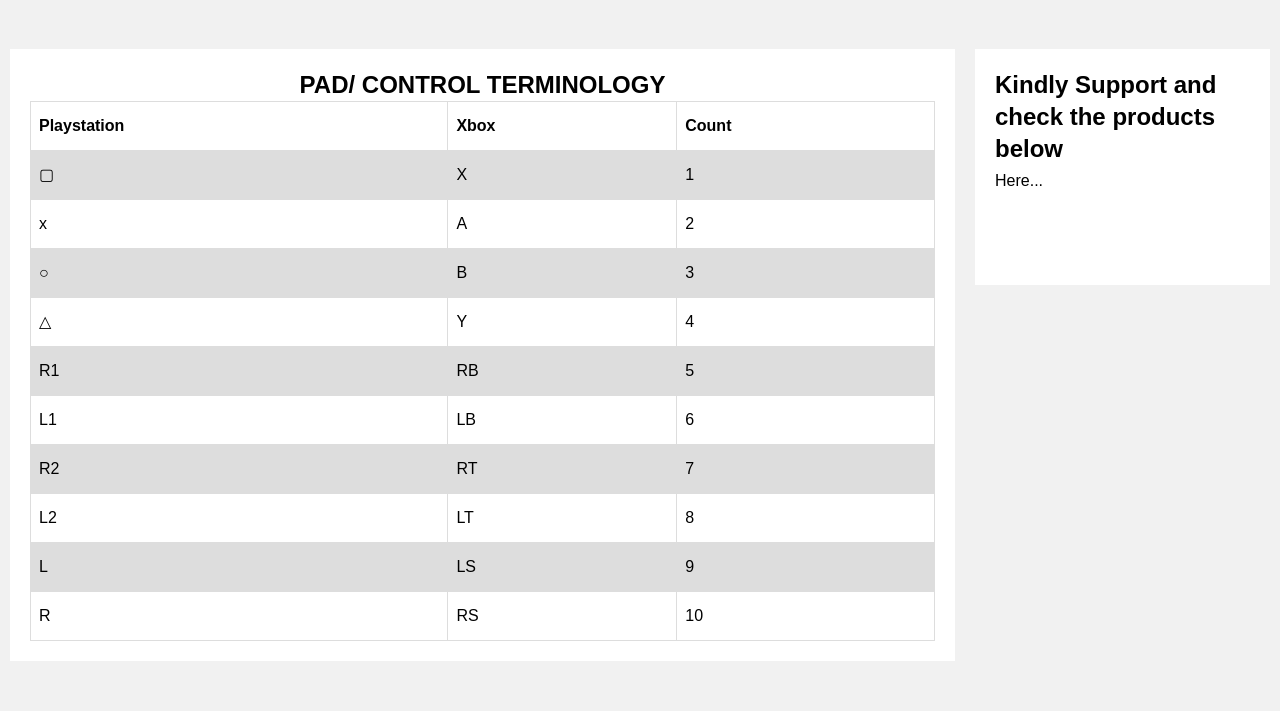
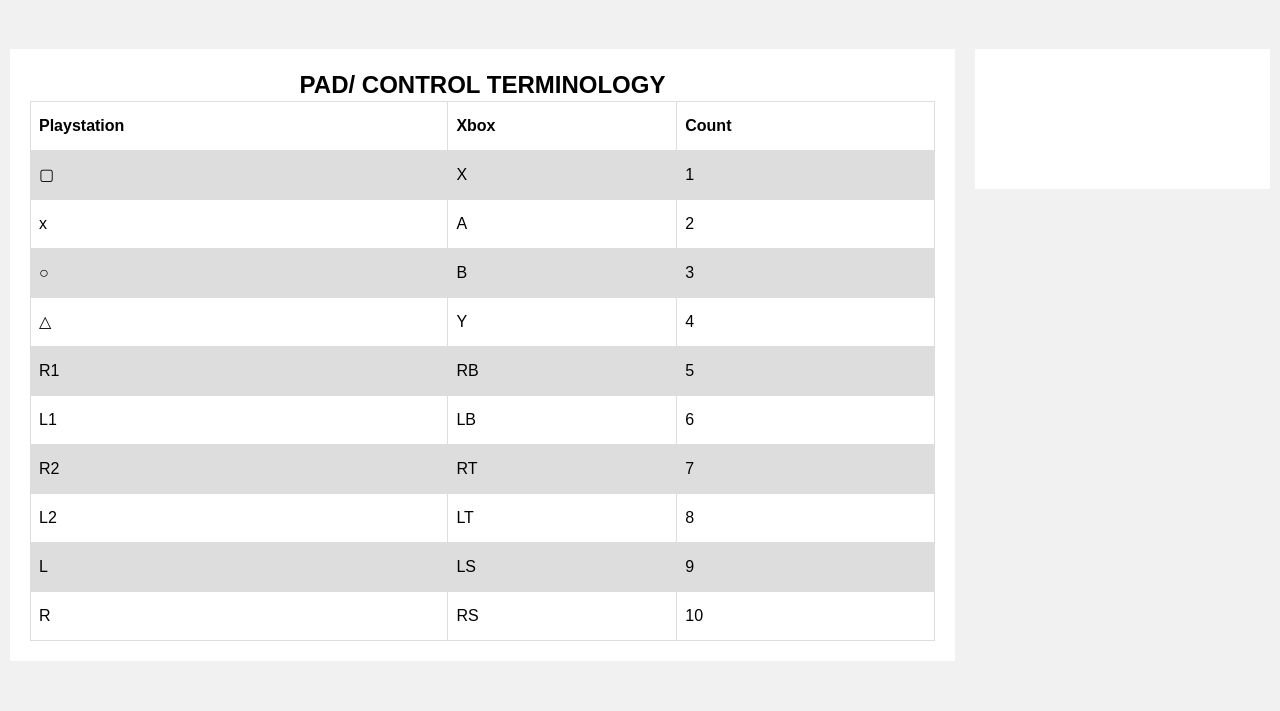
Before and after one commit to Manny4Short/E-fifa, a plain HTML site: page index.html in a window 1280 px wide. Shown: the part 73-784 px from the top of the page. Drawn offline with Linux system fonts and the light colour scheme.

Commit message:
Update index.html

```diff
--- a/index.html
+++ b/index.html
@@ -228,8 +228,8 @@
 			</div>
 		<div class="rightcolumn">
 			<div class="card">
-	      		<h2>Kindly Support and check the products below</h2>
-	      		<div class="fakeimg" style="height:100px;">Here...</div>
+	      		<h2></h2>
+	      		<div class="fakeimg" style="height:100px;"></div>
 
 			</div>
 
```
